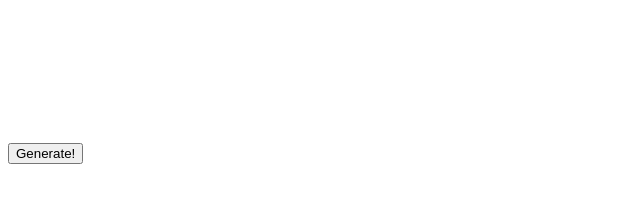
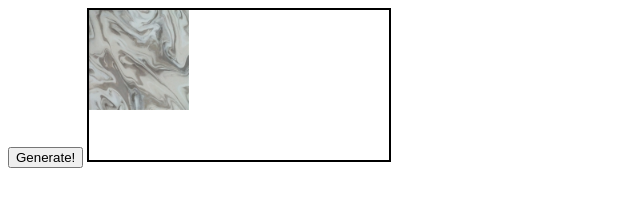
Before and after one commit to nkoder/random-tiles, a website: page index.html in a window 1280 px wide. Both pictures are taken after a click on the button "Generate!". Shown: the whole page, without its empty margins (0-640 px from the left). Drawn offline with nearby package versions, Linux system fonts and the light colour scheme.

Commit message:
New arrangement is painted on canvas on each button click.

```diff
--- a/app/TilesArrangementController.js
+++ b/app/TilesArrangementController.js
@@ -2,13 +2,28 @@ var randomTiles = angular.module('randomTiles');
 
 randomTiles.controller('TilesArrangementController', ['$scope', function ($scope) {
 
-    var wasArrangementGenerated = false;
-
-    $scope.wasArrangementGenerated = function () {
-        return wasArrangementGenerated;
+    $scope.generateNextArrangement = function () {
+        $scope.arrangement = new Arrangement();
     };
 
-    $scope.generateArrangement = function() {
-        wasArrangementGenerated = true;
+    function Arrangement() {
+
+        function nextTile(randomNumber) {
+            if (randomNumber < 0.5) {
+                if (randomNumber < 0.25) {
+                    return "barcelona-1";
+                }
+                return "celowniki-1"
+            }
+            if (randomNumber < 0.75) {
+                return "kleks-1";
+            }
+            return "maziaje-1";
+        }
+
+        return {
+            tile: nextTile(Math.random())
+        }
     }
+
 }]);
--- a/app/TilesArrangementDirective.js
+++ b/app/TilesArrangementDirective.js
@@ -1,9 +1,30 @@
 var randomTiles = angular.module('randomTiles');
 
 randomTiles.directive('tilesArrangement', function () {
+
+    var context2d;
+    var scope;
+
+    function link(_scope_, _element_) {
+        scope = _scope_;
+        context2d = _element_[0].getContext("2d");
+        scope.$watch('arrangement', updateCanvas);
+    }
+
+    function updateCanvas() {
+        if (scope.arrangement) {
+            var tileImage = new Image();
+            tileImage.src = "assets/img/" + scope.arrangement.tile + ".jpg";
+            tileImage.onload = function () {
+                context2d.drawImage(tileImage, 0, 0, 100, 100);
+            };
+        }
+    }
+
     return {
         restrict: 'E',
         replace: true,
-        template: '<canvas id="arrangement"></canvas>'
+        template: '<canvas id="arrangement"></canvas>',
+        link: link
     }
 });
--- /dev/null
+++ b/assets/styles/randomTiles.css
@@ -0,0 +1,5 @@
+#arrangement {
+    border-color: black;
+    border-width: 2px;
+    border-style: solid;
+}
--- a/index.html
+++ b/index.html
@@ -1,18 +1,19 @@
 <!DOCTYPE html>
 <html lang="en">
 <head>
-  <meta charset="utf-8">
-  <title>Random Tiles</title>
-  <script type="text/javascript"  src="app/lib/angular.js"></script>
-  <script type="text/javascript"  src="app/TilesArrangement.js"></script>
-  <script type="text/javascript"  src="app/TilesArrangementController.js"></script>
-  <script type="text/javascript"  src="app/TilesArrangementDirective.js"></script>
+    <meta charset="utf-8">
+    <title>Random Tiles</title>
+    <script type="text/javascript" src="app/lib/angular.js"></script>
+    <script type="text/javascript" src="app/TilesArrangement.js"></script>
+    <script type="text/javascript" src="app/TilesArrangementController.js"></script>
+    <script type="text/javascript" src="app/TilesArrangementDirective.js"></script>
+    <link rel="stylesheet" href="assets/styles/randomTiles.css"/>
 </head>
 <body ng-app="randomTiles" ng-strict-di>
 
   <div ng-controller="TilesArrangementController">
-    <button id="generate-arrangement" ng-click="generateArrangement()">Generate!</button>
-    <tiles-arrangement ng-if="wasArrangementGenerated()"></tiles-arrangement>
+    <button id="generate-arrangement" ng-click="generateNextArrangement()">Generate!</button>
+    <tiles-arrangement></tiles-arrangement>
   </div>
 
 </body>
```
Also changed, not shown: e2e-tests/specs.js (+2 -24 lines), test/specs/TilesArrangementControllerSpec.js (+5 -5 lines), test/specs/TilesArrangementDirectiveSpec.js (+2 -1 lines).
